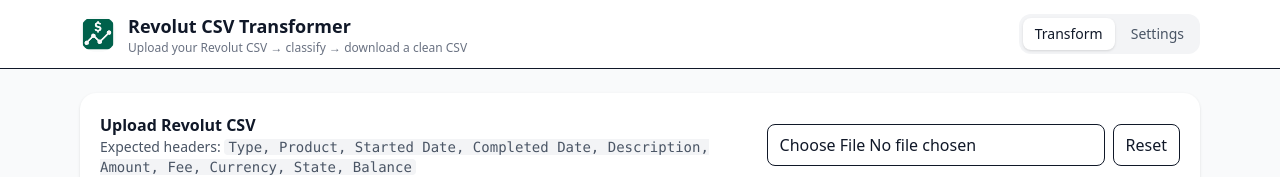
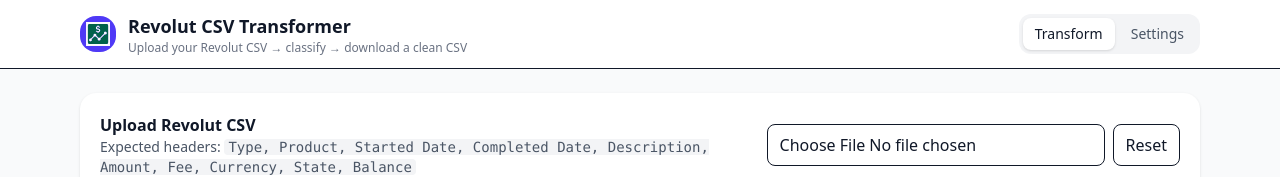
Before and after one commit to EnricoZanetti/fintrack-frontend, a React (Vite) app: page / in a window 1280 px wide. Shown: the top 177 px of the page. Built offline with nearby package versions, Linux system fonts and the light colour scheme.

Commit message:
Enhance header logo styling for improved visibility and layout

```diff
--- a/src/App.tsx
+++ b/src/App.tsx
@@ -628,11 +628,13 @@
       <header className="sticky top-0 z-20 bg-white/90 backdrop-blur border-b">
         <div className="max-w-6xl mx-auto px-4 py-3 flex items-center justify-between">
           <div className="flex items-center gap-3">
-            <img
-              src="/img/ft-favicon.svg"
-              alt="FinTrack logo"
-              className="h-9 w-9 rounded-2xl object-cover"
-            />
+            <div className="h-9 w-9 rounded-2xl bg-indigo-600 flex items-center justify-center">
+              <img
+                src="/img/ft-favicon.svg"
+                alt="FinTrack logo"
+                className="h-6 w-6"
+              />
+            </div>
             <div>
               <h1 className="text-lg font-semibold">
                 {websiteName || siteNameDefault}
```
